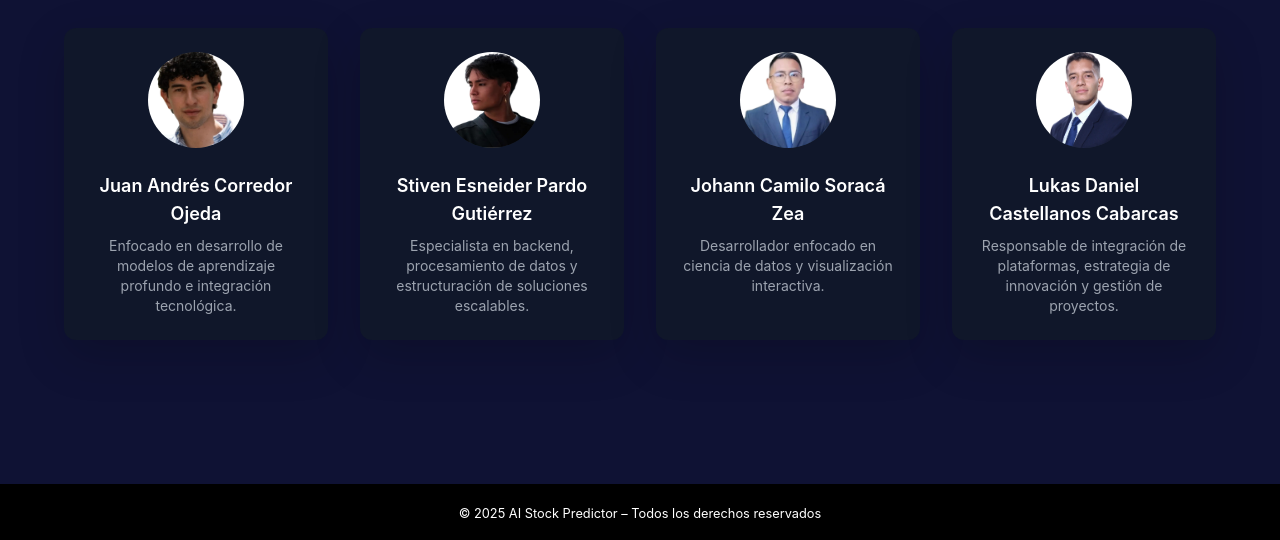
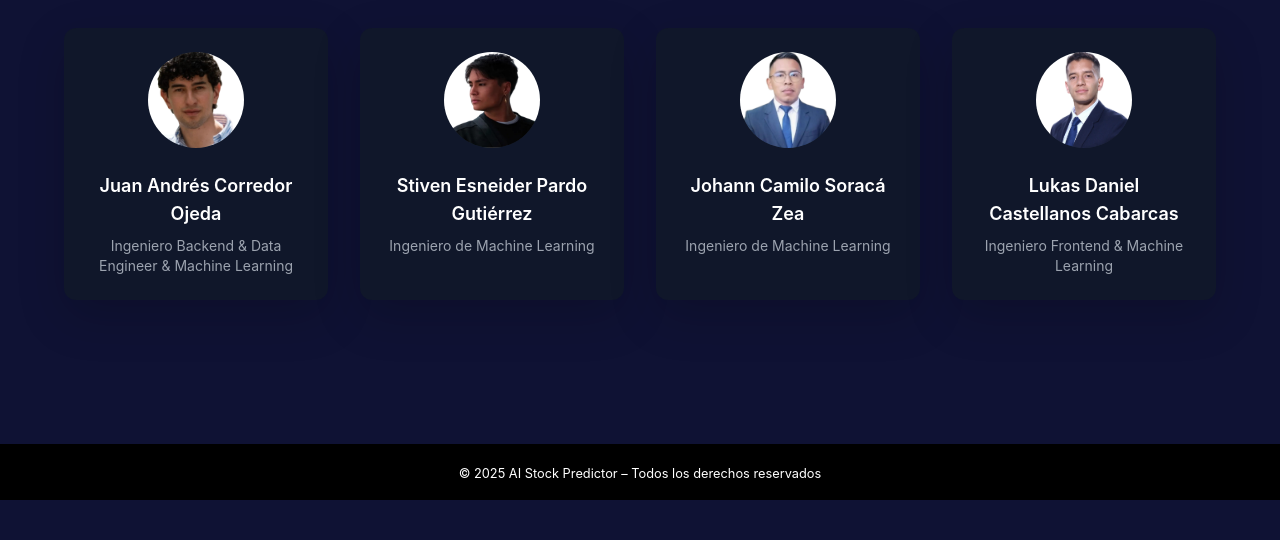
Before and after one commit to JuanCorredor2023/inverBot, a Flask app: page /about_us in a window 1280 px wide. Shown: the part 308-848 px from the top of the page. After the commit the page ends 808 px from the top, so only its background shows below. Run offline with Flask 3, Linux system fonts and the light colour scheme; some libraries are stand-ins or nearby versions.

Commit message:
cambios about us

```diff
--- a/app/templates/about_us.html
+++ b/app/templates/about_us.html
@@ -19,7 +19,7 @@
         </div>
         <h3 class="text-white text-lg font-semibold mb-2">Juan Andrés Corredor Ojeda</h3>
         <p class="text-gray-400 text-sm">
-          Enfocado en desarrollo de modelos de aprendizaje profundo e integración tecnológica.
+          Ingeniero Backend & Data Engineer & Machine Learning
         </p>
       </div>
 
@@ -29,7 +29,7 @@
         </div>
         <h3 class="text-white text-lg font-semibold mb-2">Stiven Esneider Pardo Gutiérrez</h3>
         <p class="text-gray-400 text-sm">
-          Especialista en backend, procesamiento de datos y estructuración de soluciones escalables.
+          Ingeniero de Machine Learning
         </p>
       </div>
 
@@ -39,7 +39,7 @@
         </div>
         <h3 class="text-white text-lg font-semibold mb-2">Johann Camilo Soracá Zea</h3>
         <p class="text-gray-400 text-sm">
-          Desarrollador enfocado en ciencia de datos y visualización interactiva.
+          Ingeniero de Machine Learning
         </p>
       </div>
 
@@ -49,7 +49,7 @@
         </div>
         <h3 class="text-white text-lg font-semibold mb-2">Lukas Daniel Castellanos Cabarcas</h3>
         <p class="text-gray-400 text-sm">
-          Responsable de integración de plataformas, estrategia de innovación y gestión de proyectos.
+          Ingeniero Frontend & Machine Learning
         </p>
       </div>
 
```
